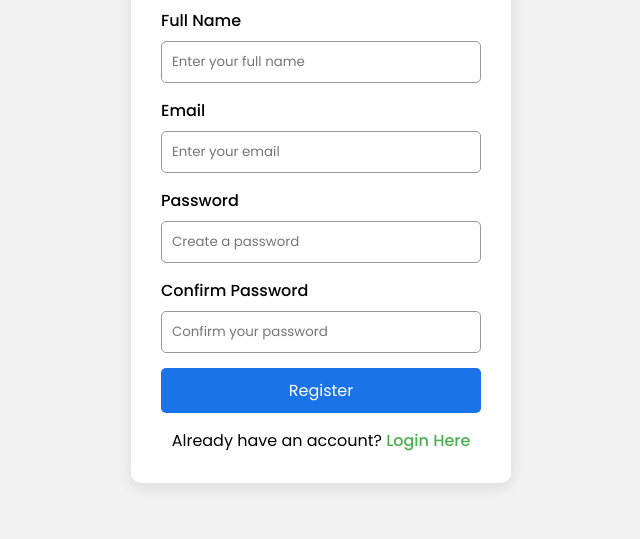
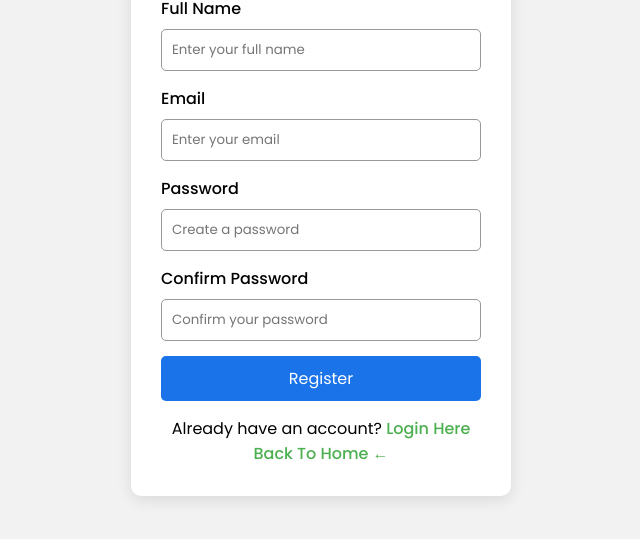
Before and after one commit to CodeVansh-22/EduSphere, a plain HTML site: page register.html in a window 1280 px wide. Shown: the part 197-736 px from the top of the page, without its empty margins (319-959 px from the left). Drawn offline with Linux system fonts and the light colour scheme.

Commit message:
EduSphere Commit

```diff
--- a/register.html
+++ b/register.html
@@ -92,7 +92,9 @@
 
         <div class="login-link">
             <p>Already have an account? <a href="login.html">Login Here</a></p>
+            <a href="index.html">Back To Home &larr;</a>
         </div>
+
     </div>
 
 </body>
```
Also changed, not shown: login.html (+1 -0 lines).
